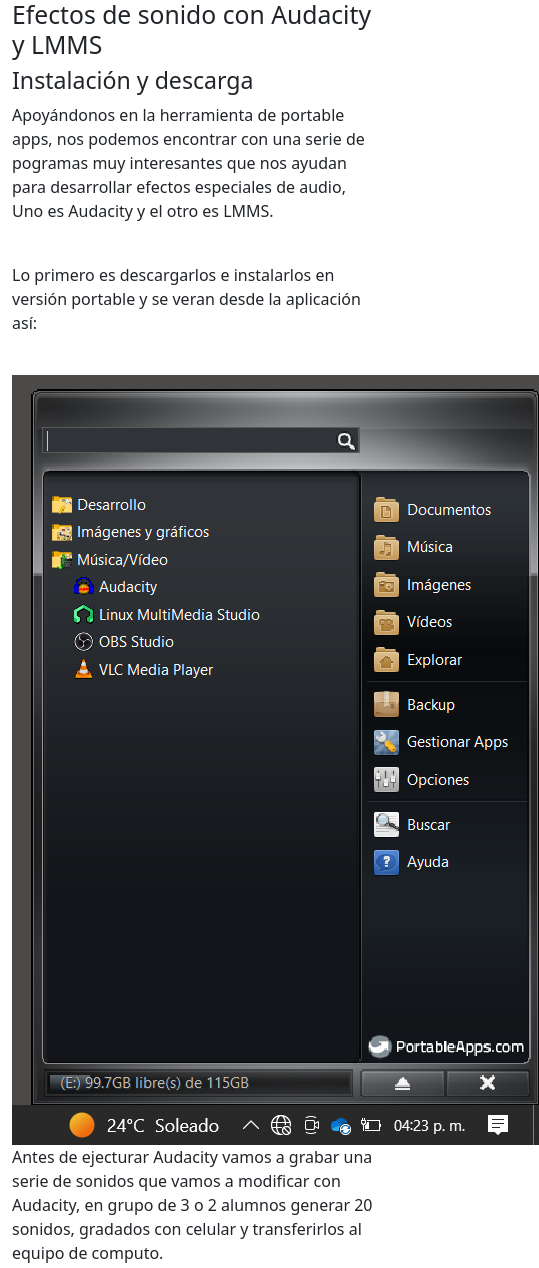
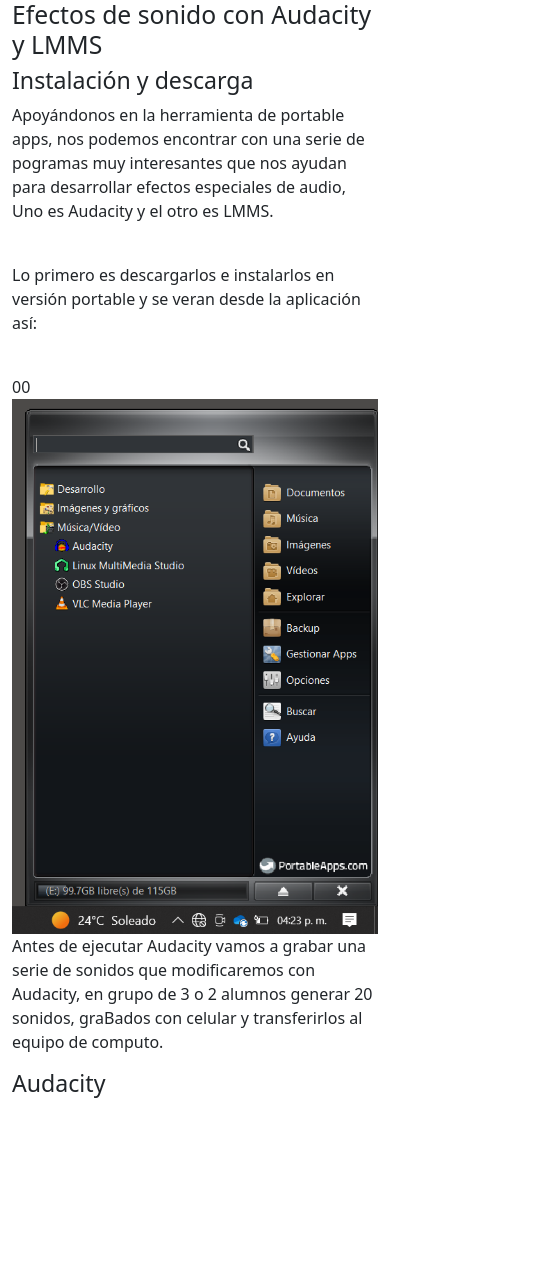
Before and after one commit to beztao01/efectos-visuales, a plain HTML site: page html/audio.html in a window 390 px wide. Shown: the top 1268 px of the page, 539 px wide, since content can reach past the window. After the commit the page ends 1114 px from the top, so only its background shows below. Drawn offline with nearby package versions, Linux system fonts and the light colour scheme.

Commit message:
images responsive

```diff
--- a/html/audio.html
+++ b/html/audio.html
@@ -14,10 +14,10 @@
 
       <p>Apoyándonos en la herramienta de portable apps, nos podemos encontrar con una serie de pogramas muy interesantes que nos ayudan para desarrollar efectos especiales de audio, Uno es Audacity y el otro es LMMS. </p><br>
 
-      <p>Lo primero es descargarlos e instalarlos en versión portable y se veran desde la aplicación así:</p><br>
-      <img src="./assets/01Portable.png" alt="Portable Apps"><br>
+      <p>Lo primero es descargarlos e instalarlos en versión portable y se veran desde la aplicación así:</p><br>00
+      <img src="./assets/01Portable.png"" class="img-fluid" alt="Portable Apps"><br>
 
-      <p>Antes de ejecturar Audacity vamos a grabar una serie de sonidos que vamos a modificar con Audacity, en grupo de 3 o 2 alumnos generar 20 sonidos, gradados con celular y transferirlos al equipo de computo.</p>
+      <p>Antes de ejecutar Audacity vamos a grabar una serie de sonidos que modificaremos con Audacity, en grupo de 3 o 2 alumnos generar 20 sonidos, graBados con celular y transferirlos al equipo de computo.</p>
 
       <h3>Audacity</h3>
       <p></p>
```
